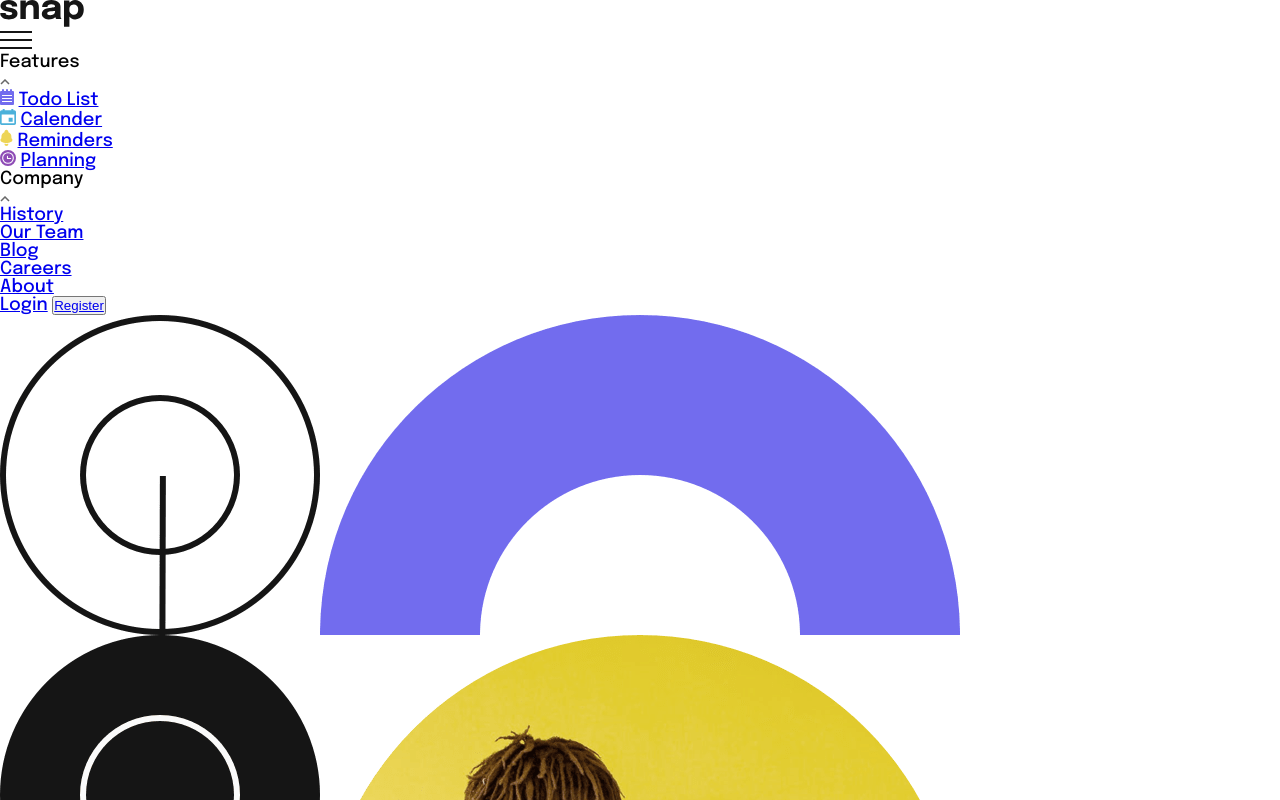
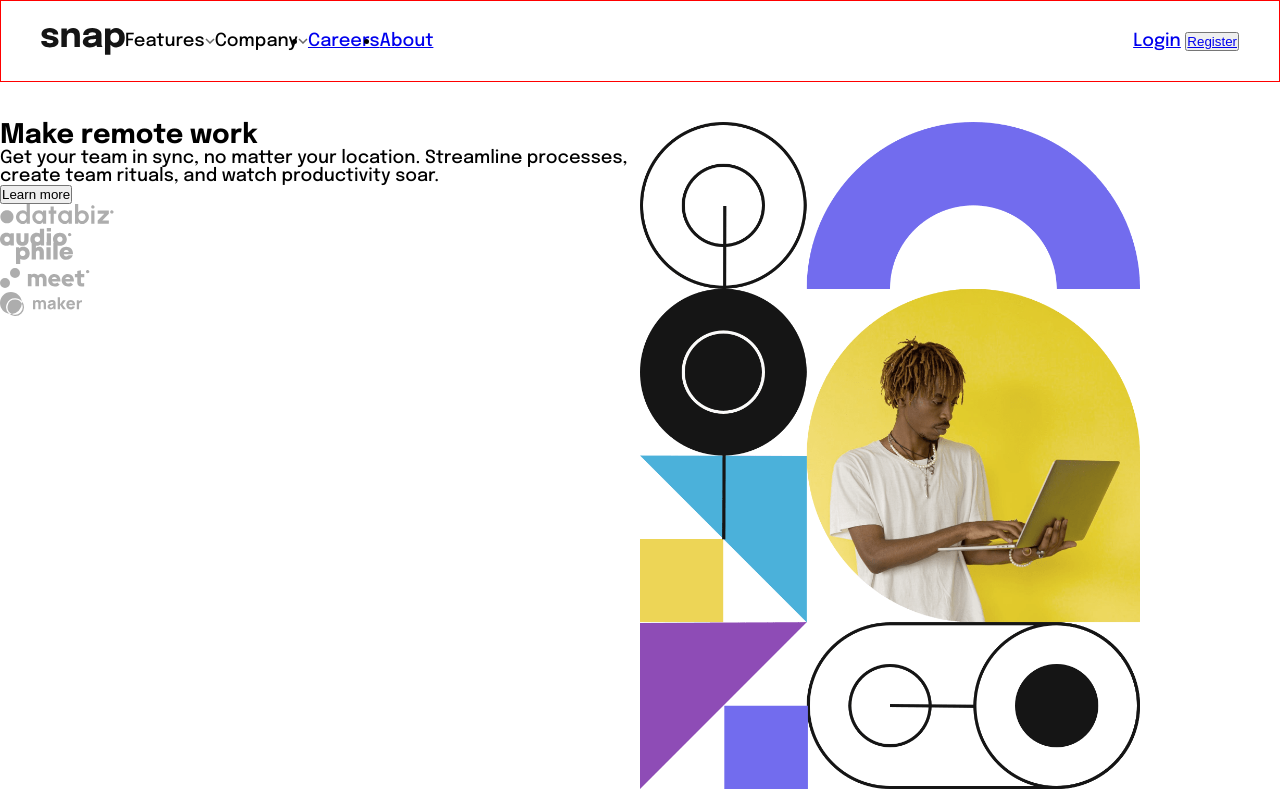
Before and after one commit to filipmarcinkowski/fm-ch26, a plain HTML site: page index.html in a window 1280 px wide. Shown: the top 800 px of the page. Drawn offline with Linux system fonts and the light colour scheme.

Commit message:
css settings 1.0

```diff
--- a/index.html
+++ b/index.html
@@ -3,7 +3,6 @@
   <head>
     <meta charset="UTF-8" />
     <meta name="viewport" content="width=device-width, initial-scale=1.0" />
-    <!-- displays site properly based on user's device -->
 
     <!-- <link
       rel="icon"
@@ -25,26 +24,27 @@
     <title>Frontend Mentor | Intro section with dropdown navigation</title>
   </head>
   <body>
-    <header>
+    <!-- HEADER -->
+    <header class="header">
       <img src="./images/logo.svg" alt="snap - company logo" />
       <!-- NAVIGATION -->
       <nav class="nav">
         <img
-          class="menu_open"
+          class="menu_open hidden"
           src="./images/icon-menu.svg"
           alt="hamburger menu icon"
         />
         <div class="menu-container">
-          <ul>
+          <ul class="menu">
             <!-- FEATURES -->
-            <li>
+            <li class="menu__small-menu__box">
               <p>Features</p>
               <img
-                src="./images/icon-arrow-up.svg"
+                src="./images/icon-arrow-down.svg"
                 alt="arrow icon"
                 alt="icon"
               />
-              <ul>
+              <ul class="hidden">
                 <li>
                   <img
                     src="./images/icon-todo.svg"
@@ -80,15 +80,15 @@
               </ul>
             </li>
             <!-- COMPANY -->
-            <li>
+            <li class="menu__small-menu__box">
               <p>Company</p>
 
               <img
-                src="./images/icon-arrow-up.svg"
+                src="./images/icon-arrow-down.svg"
                 alt="arrow icon"
                 alt="icon"
               />
-              <ul>
+              <ul class="hidden">
                 <li>
                   <a href="#" class="menu__features">History</a>
                 </li>
@@ -109,19 +109,16 @@
             </li>
           </ul>
           <!-- REGI-LOG -->
-          <div>
+          <div class="RegLog-box">
             <a href="#" class="menu-link">Login</a>
             <button><a href="#" class="menu-link">Register</a></button>
           </div>
         </div>
       </nav>
     </header>
-    <main class="container">
-      <img
-        class="hero-img"
-        src="./images/image-hero-desktop.png"
-        alt="Colorful graphic with many shapes, such as triangles, is depicted in the background, with a man holding a laptop on one of the shapes."
-      />
+    <!-- MAIN -->
+    <main class="main">
+      <!-- hero -->
       <section class="hero">
         <h1>Make remote work</h1>
         <p>
@@ -160,8 +157,15 @@
           </li>
         </ul>
       </section>
+      <!-- hero-img -->
+      <div class="hero-img__box">
+        <img
+          class="hero-img__img"
+          src="./images/image-hero-desktop.png"
+          alt="Colorful graphic with many shapes, such as triangles, is depicted in the background, with a man holding a laptop on one of the shapes."
+        />
+      </div>
     </main>
-
     <script src="./script.js"></script>
   </body>
 </html>
--- a/style.css
+++ b/style.css
@@ -20,4 +20,73 @@ body {
   font-style: normal;
   font-weight: 500;
   font-size: 1.8rem;
+  height: 100vh;
 }
+
+/* HEADER */
+
+.header {
+  display: flex;
+  justify-content: space-between;
+  align-items: center;
+  height: 10vh;
+  max-width: 144rem;
+
+  border: 0.1rem solid red;
+  margin: 0 auto;
+  padding: 4rem;
+}
+.nav {
+  width: 100%;
+  /* padding: 0 2rem; */
+}
+
+.menu-container {
+  display: flex;
+  justify-content: space-between;
+  align-items: center;
+  /* margin: 0 auto; */
+}
+
+.menu {
+  display: flex;
+}
+
+.menu__small-menu__box {
+  display: flex;
+  justify-content: center;
+  align-items: center;
+}
+
+.hidden {
+  display: none;
+}
+
+/* MAIN */
+
+.main {
+  max-width: 144rem;
+  display: grid;
+  grid-template-columns: repeat(2, 1fr);
+
+  margin: 5vh auto 15vh;
+}
+
+/* hero-img */
+
+.hero-img__box {
+  max-width: 50rem;
+  height: auto;
+}
+
+.hero-img__img {
+  height: 100%;
+  width: 100%;
+  object-fit: cover;
+  display: block;
+}
+
+/* hero */
+
+.hero {
+}
```
